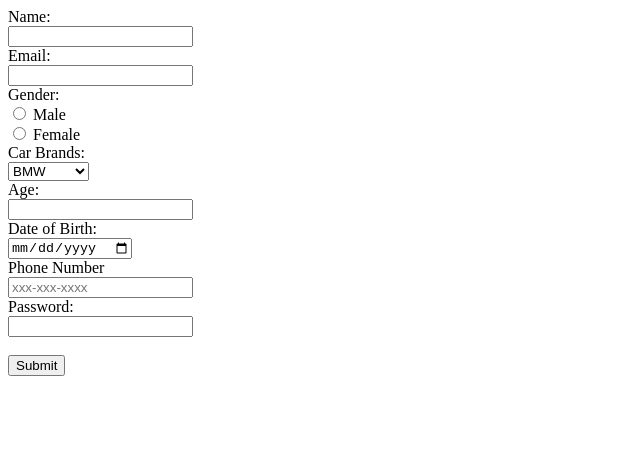
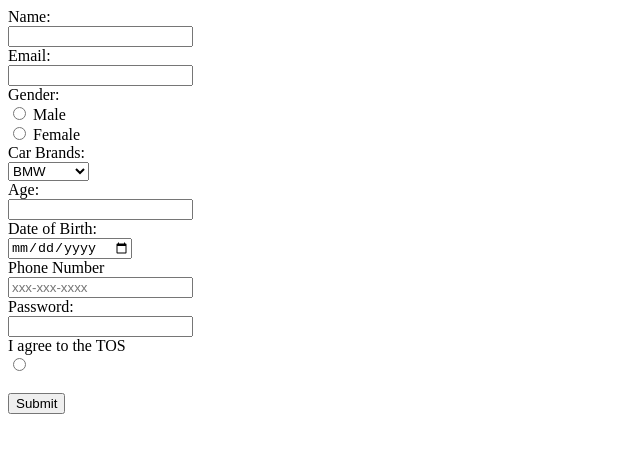
Before and after one commit to acciojob/signup-form-car-Umeshboby, a website: page main.html in a window 1280 px wide. Shown: the whole page, without its empty margins (0-640 px from the left). Drawn offline with Linux system fonts and the light colour scheme.

Commit message:
created a submission

```diff
--- a/main.html
+++ b/main.html
@@ -35,7 +35,9 @@
         id="password"
         name="password"
         required
-      /><br /><br />
+      /><br />
+		 <label for="tos">I agree to the TOS</label><br />
+      <input type="radio" id="tos" name="dob" /><br /><br />
       <!-- <input type="submit" value="Submit"> -->
       <button type="submit">Submit</button>
     </form>
```
